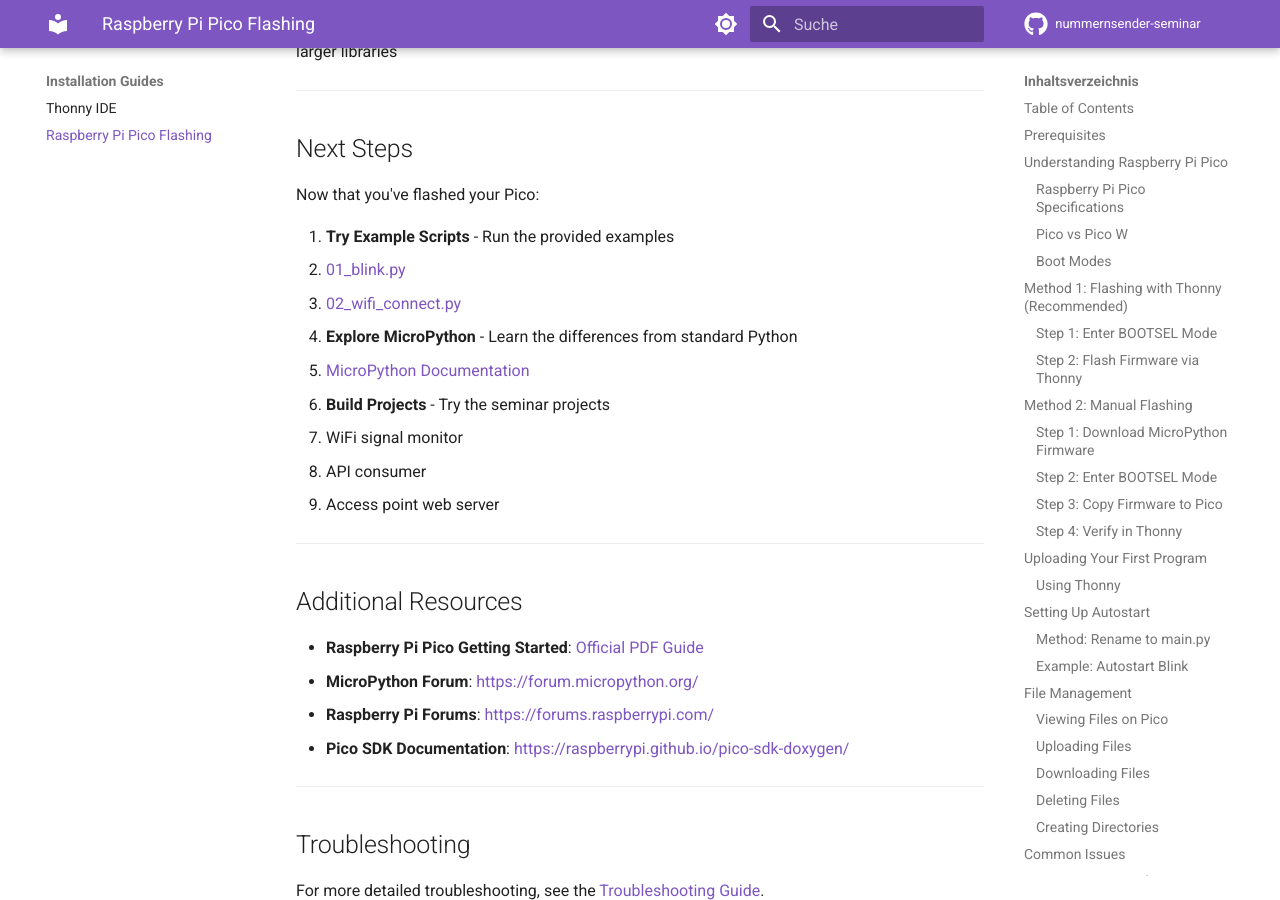
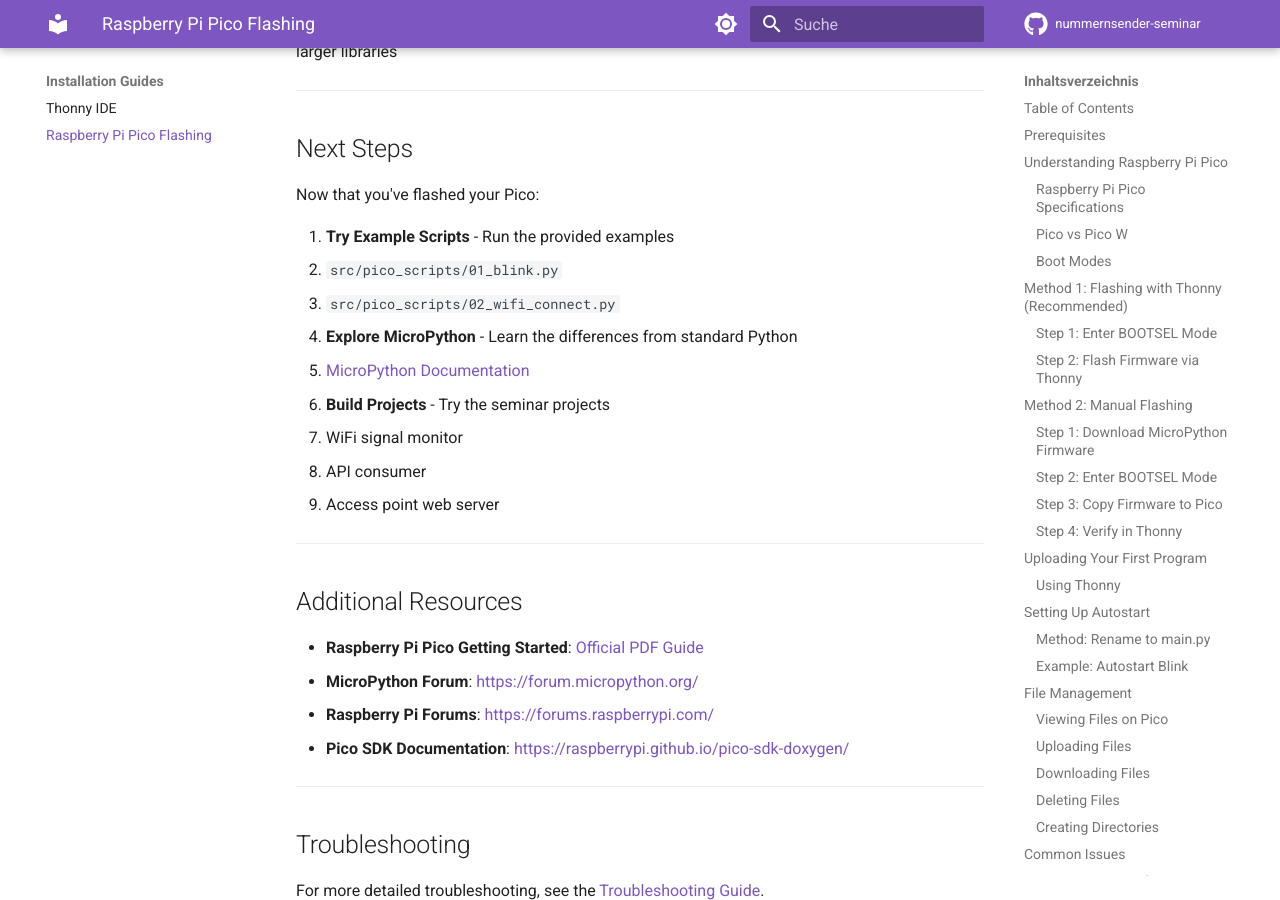
Before and after one commit to jvanvinkenroye/ws_internet_calling, an MkDocs documentation site: the page built from docs/guides/pico_flashing.md, in a window 1280 px wide and 900 px high, scrolled down 8769 px. Built offline with MkDocs 1.6.1 and Material for MkDocs 9.7.7, drawn with Linux system fonts in a browser that asks for light colours; comment, search, counter and statistics services are not loaded.

Commit message:
Remove all MkDocs warnings - clean build
- Convert source code links to inline code references
- Change [file.py](path) to `path/file.py` format
- Fixes links in:
  * guides/pico_flashing.md
  * pico/examples/blink.md
  * web-app/api.md
- MkDocs now builds with ZERO warnings
- Documentation is 100% clean

```diff
--- a/docs/guides/pico_flashing.md
+++ b/docs/guides/pico_flashing.md
@@ -370,8 +370,8 @@
 Now that you've flashed your Pico:
 
 1. **Try Example Scripts** - Run the provided examples
-   - [01_blink.py](../../src/pico_scripts/01_blink.py)
-   - [02_wifi_connect.py](../../src/pico_scripts/02_wifi_connect.py)
+   - `src/pico_scripts/01_blink.py`
+   - `src/pico_scripts/02_wifi_connect.py`
 
 2. **Explore MicroPython** - Learn the differences from standard Python
    - [MicroPython Documentation](https://docs.micropython.org/)
--- a/docs/pico/examples/blink.md
+++ b/docs/pico/examples/blink.md
@@ -121,4 +121,4 @@
 
 ## Reference
 
-See full source code: [src/pico_scripts/01_blink.py](../../../src/pico_scripts/01_blink.py)
+See full source code: `src/pico_scripts/01_blink.py`
```
Also changed, not shown: docs/web-app/api.md (+1 -1 lines).
